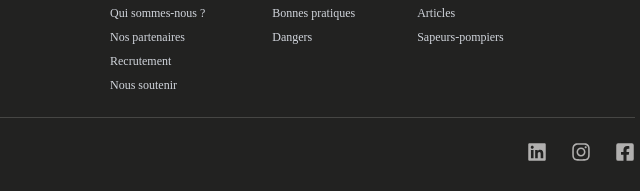
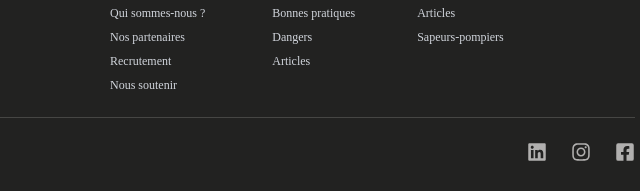
Before and after one commit to NollieChtn6/CRI-public-site, an Astro site: page /contact in a window 1280 px wide. Shown: the part 663-854 px from the top of the page, 533-1173 px from the left. Built offline with nearby package versions, Linux system fonts and the light colour scheme; Astro itself is replaced by a stand-in of ours; a web font is replaced by a local one.

Commit message:
add subsection "articles" in "Prévention"

```diff
--- a/src/atoms/NavigationTree.astro
+++ b/src/atoms/NavigationTree.astro
@@ -18,7 +18,8 @@ const NAV_TREE: SectionInterface[] = [
     path: 'prevention',
     pages: [
       { label: 'Bonnes pratiques', path: 'bonnes-pratiques' },
-      { label: 'Dangers', path: 'dangers' }
+      { label: 'Dangers', path: 'dangers' },
+      { label: 'Articles', path: 'articles' }
     ]
   },
   {
--- a/src/components/Navbar.tsx
+++ b/src/components/Navbar.tsx
@@ -44,6 +44,11 @@ export const NAV_LINKS: SectionInterface[] = [
         path: "dangers",
         description: "Retrouvez des informations de sensibilisation.",
       },
+      {
+        label: "Articles",
+        path: "articles",
+        description: "Nos articles de prévention et de conseils.",
+      },
     ],
   },
   {
```
